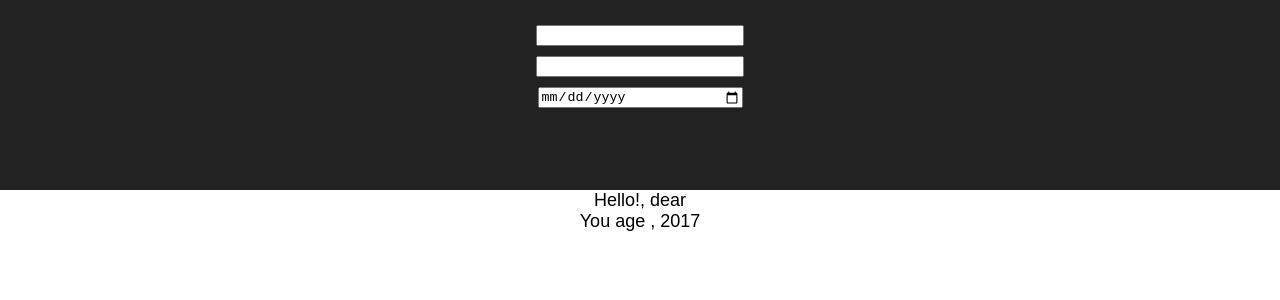
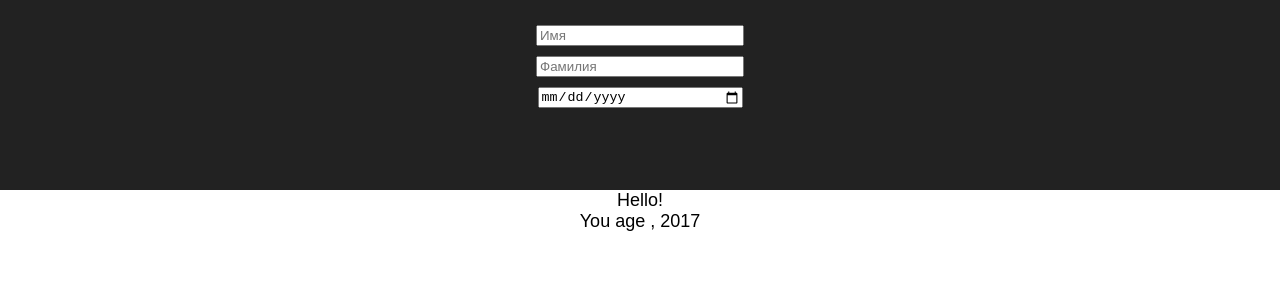
Before and after one commit to Perekhod-Viktoriia/react_schedule, a React (Create React App) app: page / in a window 1280 px wide. Shown: the top 300 px of the page. Built offline with nearby package versions, Linux system fonts and the light colour scheme.

Commit message:
refactoring

```diff
--- a/src/App.js
+++ b/src/App.js
@@ -2,22 +2,28 @@ import React, {Component} from 'react';
 import './App.css';
 
 class App extends Component {
+
     constructor(props) {
         super(props);
         this.state = {name: '', surname: '', dateOfBirthday: ''};
         this.handleChange = this.handleChange.bind(this);
     }
 
+    /**
+     * writes values to an object
+     * @param event
+     */
     handleChange(event) {
-        if (event.target.name === 'name') {
-            this.setState({name: event.target.value});
-        } else if (event.target.name === 'surname') {
-            this.setState({surname: event.target.value});
-        } else if (event.target.name === 'birthday') {
-            this.setState({dateOfBirthday: event.target.value});
-        }
+        let state = {};
+        state[event.target.name] = event.target.value;
+
+        this.setState(state);
     }
 
+    /**
+     * считает количество лет
+     * @returns {string}
+     */
     getAge() {
         let now = new Date();
         let yearNow = now.getFullYear();
@@ -41,16 +47,16 @@ class App extends Component {
     render() {
         return <div className="App">
             <header className="App-header">
-                <input name="name" className="Inputs" value={this.state.name} onChange={this.handleChange}/>
+                <input name="name" placeholder={'Имя'} className="Inputs" value={this.state.name} onChange={this.handleChange}/>
                 <br/>
-                <input name="surname" className="Inputs" value={this.state.surname} onChange={this.handleChange}/>
+                <input name="surname" placeholder={'Фамилия'} className="Inputs" value={this.state.surname} onChange={this.handleChange}/>
                 <br/>
-                <input name="birthday" className="Inputs" type="date" value={this.state.dateOfBirthday}
+                <input name="dateOfBirthday" className="Inputs" type="date" value={this.state.dateOfBirthday}
                        onChange={this.handleChange}/>
 
             </header>
             <div className="App-intro">
-                Hello!, dear {this.state.surname} {this.state.name}
+                Hello! {this.state.surname} {this.state.name}
                 <br/>
                 {this.getAge()}
             </div>
```
